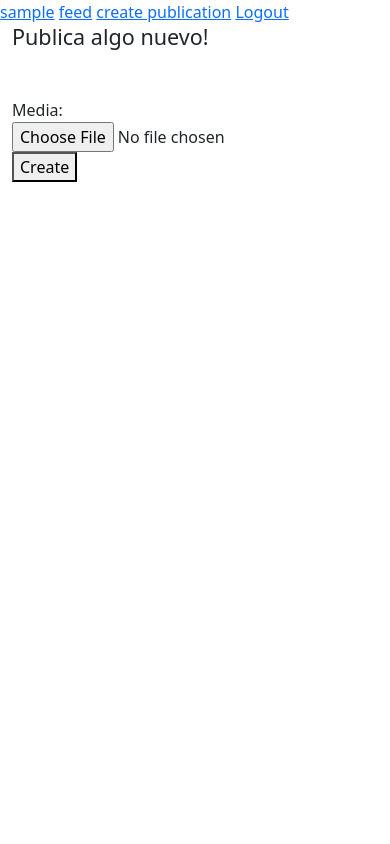
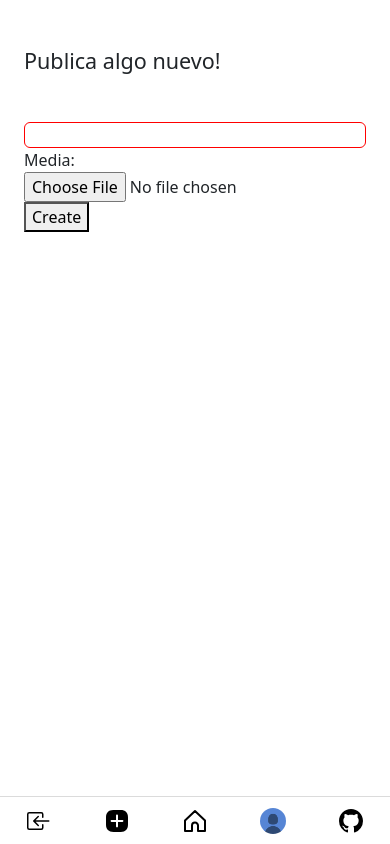
Before and after one commit to bliss-21/RedSocial, a Django app: page /create_publication in a window 390 px wide. Run offline with Django 4.2, Linux system fonts and the light colour scheme; the visitor is signed in with stand-in values (Sample User, id 1).

Commit message:
add sidebar responsive in base.html

```diff
--- a/src/core/templates/core/home.html
+++ b/src/core/templates/core/home.html
@@ -8,12 +8,7 @@
             <h1>RedSocial en {{host}}</h1>
             <h2>Bienvenido a nuestro sitio</h2>
             <p>Contenido de la página de inicio</p>
-            <a href="https://github.com/bliss-21/RedSocial" target="_blank">Ve el codigo aqui</a>
         </div>
     </div>
 
-    {% for t in p %}
-        <img src="{{t.media.url}}" alt="Mi imagen">
-    {% endfor %}
-
 {% endblock %}
--- a/src/publication/templates/publication/create_publication.html
+++ b/src/publication/templates/publication/create_publication.html
@@ -9,9 +9,13 @@
         <div class="row mt-5">
             <form method="post" enctype="multipart/form-data">
                 {% csrf_token %}
-
+                <div class="card p-0 custom-card" style="border: 1px red solid; ">
+                    <div class="card-body p-0" >
+                            <img src="" class="img-fluid"  id="preview" alt="" >
+                    </div>
+                </div>
                 <label for="media">Media:</label>
-                <input type="file" name="media" required>
+                <input id="foto" type="file" name="media" required>
 
                 <button type="submit">Create</button>
             </form>
@@ -19,5 +23,18 @@
         </div>
     </div>
 
+    <script>
+        const file = document.getElementById( 'foto' );
+        const img = document.getElementById( 'preview' );
+        file.addEventListener( 'change', e => {
+        if( e.target.files[0] ){
+            const reader = new FileReader( );
+            reader.onload = function( e ){
+            img.src = e.target.result;
+            }
+            reader.readAsDataURL(e.target.files[0])
+        }
+        } );
+    </script>
 
 {% endblock %}
--- /dev/null
+++ b/src/static/css/base.css
@@ -0,0 +1,152 @@
+html, body {
+    height: 100%;
+    margin: 0;
+    padding: 0;
+}
+
+a {
+    text-decoration: none;
+}
+
+.sidebar {
+    background-color: #ffffff;
+    height: 100%;
+    padding: 20px;
+    max-width: 245px;
+    border-right: 1px solid rgb(219, 219, 219);
+    position: sticky;
+    top: 0;
+}
+
+.sidebar-menu {
+    list-style: none;
+    padding: 0;
+    margin: 0;
+}
+
+.item-is-active a{
+    color: black;
+    font-weight: bold;
+    text-decoration: none;
+}
+
+.item-is-active svg {
+    width: calc(24px + 2px);
+    height: calc(24px + 2px);
+}
+
+.foto-profile{
+    width: calc(24px + 2px);
+    height: calc(24px + 2px);
+    border-radius: 100%;
+}
+
+.mi-item:hover {
+    background-color: #f2f2f2;
+    border-radius: 8px;
+    transition: background-color 0.3s;
+}
+
+.mi-item-content {
+    display: flex;
+    align-items: center;
+    width: 162px;
+    height: 48px;
+    margin-top: 2px;
+    margin-bottom: 2px;
+    padding: 12px;
+}
+
+.mi-item-content-label
+{
+    font-size: 16px;
+    padding-left: 16px;
+}
+
+.full-height {
+    min-height: 100vh;
+}
+
+.mi-item-bottom
+{
+    position: absolute;
+    bottom: 0;
+    left: 0;
+    padding-left: 20px;
+    border-top: 1px solid rgb(219, 219, 219);
+    width: 100%;
+    border-radius: 0px !important;
+}
+
+
+/* sidebar bottom init */
+    .sidebar-bottom {
+        display: none;
+        position: fixed;
+        bottom: 0;
+        left: 0;
+        width: 100%;
+        height: 48px;
+        justify-content: space-around;
+        align-items: center;
+        border-top: 1px solid rgb(219, 219, 219);
+        background-color: #ffffff;
+    }
+
+    .sidebar-bottom-item
+    {
+        width: 48px;
+        height: 48px;
+        /* display: inline-block;
+        align-items: center; */
+
+        display: flex;
+        align-items: center;
+        justify-content: center;
+
+    }
+
+    .sidebar-bottom-item:hover svg {
+        transform: scale(1.1);
+        transition: transform 0.3s ease;
+    }
+
+/* sidebar bottom end */
+
+
+@media (max-width: 768px) {
+    .sidebar {
+        display: none;
+    }
+
+    .sidebar-bottom {
+        display: flex;
+    }
+}
+
+@media (max-width: 960px) {
+
+    .sidebar
+    {
+        max-width: 90px;
+    }
+
+    .mi-item-content
+    {
+        width: 48px;
+    }
+
+    .mi-item-content-label
+    {
+        display: none;
+        padding-left: 0px;
+
+    }
+
+}
+
+/* feed_publication.html */
+/* .custom-card {
+    max-width: 628px;
+    margin-bottom: 15px;
+} */
--- a/src/templates/base.html
+++ b/src/templates/base.html
@@ -6,33 +6,34 @@
     <meta http-equiv="X-UA-Compatible" content="IE=edge">
     <meta name="viewport" content="width=device-width, initial-scale=1.0">
     <title>{% block title %}Título del sitio{% endblock %}</title>
+    {% load static %}
+
 
     <!--bootstrap-->
     <link href="https://cdn.jsdelivr.net/npm/bootstrap@5.2.3/dist/css/bootstrap.min.css" rel="stylesheet" integrity="sha384-rbsA2VBKQhggwzxH7pPCaAqO46MgnOM80zW1RWuH61DGLwZJEdK2Kadq2F9CUG65" crossorigin="anonymous">
     <script src="https://cdn.jsdelivr.net/npm/bootstrap@5.2.3/dist/js/bootstrap.bundle.min.js" integrity="sha384-kenU1KFdBIe4zVF0s0G1M5b4hcpxyD9F7jL+jjXkk+Q2h455rYXK/7HAuoJl+0I4" crossorigin="anonymous"></script>
 
-    <style>
-        /* feed_publication.html */
-        .custom-card {
-            /* max-width: 468px; */
-            max-width: 628px;
-            margin-bottom: 15px;
-        }
-
-    </style>
+    <link rel="stylesheet" type="text/css" href="{% static 'css/base.css' %}">
 
 </head>
 <body>
+    <div class="container-fluid  ">
+        <div class="row ">
+            <!-- Sidebar init -->
+            {% include 'sidebar.html' %}
+            <!-- Sidebar end -->
 
-    {% if user.is_authenticated %}
-        <a href="{% url 'me' %}">{{ user.username }}</a>
-        <a href="{% url 'feed' %}">feed</a>
-        <a href="{% url 'create_publication' %}">create publication</a>
-        <a href="{% url 'logout' %}">Logout</a>
-    {% else %}
-        <a href="{% url 'login' %}">Login</a>
-    {% endif %}
+            <!-- Content init -->
+            <div class="col-md-10 mt-5 content">
+                {% block content %}{% endblock %}
+            </div>
+            <!-- Content end -->
+        </div>
+    </div>
 
-    {% block content %}{% endblock %}
+    <!-- sidebar horizontal -->
+    {% include 'sidebar-bottom.html' %}
+    <!-- sidebar horizontal END-->
 </body>
+
 </html>
--- a/src/templates/components/feed_publication.html
+++ b/src/templates/components/feed_publication.html
@@ -2,7 +2,7 @@
 <!-- START OF POSTS -->
 <!-- <div class="d-flex flex-column mt-4 mb-4"> -->
 
-<div class="card p-0 custom-card" style="border: 1px red solid;">
+<div class="card p-0 custom-card" style="border: 1px red solid; max-width: 626px;">
     <div class="card-body p-0">
             <img class="img-fluid" src="{{post.media.url}}" />
     </div>
--- /dev/null
+++ b/src/templates/sidebar-bottom.html
@@ -0,0 +1,64 @@
+<!-- sidebar-bottom.html -->
+{% load static %}
+<div class="sidebar-bottom">
+
+    {% if user.is_authenticated %}
+        <div class="sidebar-bottom-item">
+            <a href="{% url 'logout' %}" target="_blank">
+                <svg xmlns="http://www.w3.org/2000/svg" width="24" height="24" fill="black" class="bi bi-box-arrow-in-left" viewBox="0 0 16 16">
+                    <path fill-rule="evenodd" d="M10 3.5a.5.5 0 0 0-.5-.5h-8a.5.5 0 0 0-.5.5v9a.5.5 0 0 0 .5.5h8a.5.5 0 0 0 .5-.5v-2a.5.5 0 0 1 1 0v2A1.5 1.5 0 0 1 9.5 14h-8A1.5 1.5 0 0 1 0 12.5v-9A1.5 1.5 0 0 1 1.5 2h8A1.5 1.5 0 0 1 11 3.5v2a.5.5 0 0 1-1 0v-2z"/>
+                    <path fill-rule="evenodd" d="M4.146 8.354a.5.5 0 0 1 0-.708l3-3a.5.5 0 1 1 .708.708L5.707 7.5H14.5a.5.5 0 0 1 0 1H5.707l2.147 2.146a.5.5 0 0 1-.708.708l-3-3z"/>
+                </svg>
+            </a>
+        </div>
+    {% else %}
+        <div class="sidebar-bottom-item">
+            <a href="{% url 'login' %}" target="_blank">
+                <svg xmlns="http://www.w3.org/2000/svg" width="24" height="24" fill="black" class="bi bi-box-arrow-in-right" viewBox="0 0 16 16">
+                    <path fill-rule="evenodd" d="M6 3.5a.5.5 0 0 1 .5-.5h8a.5.5 0 0 1 .5.5v9a.5.5 0 0 1-.5.5h-8a.5.5 0 0 1-.5-.5v-2a.5.5 0 0 0-1 0v2A1.5 1.5 0 0 0 6.5 14h8a1.5 1.5 0 0 0 1.5-1.5v-9A1.5 1.5 0 0 0 14.5 2h-8A1.5 1.5 0 0 0 5 3.5v2a.5.5 0 0 0 1 0v-2z"/>
+                    <path fill-rule="evenodd" d="M11.854 8.354a.5.5 0 0 0 0-.708l-3-3a.5.5 0 1 0-.708.708L10.293 7.5H1.5a.5.5 0 0 0 0 1h8.793l-2.147 2.146a.5.5 0 0 0 .708.708l3-3z"/>
+                </svg>
+            </a>
+        </div>
+    {% endif %}
+
+    {% if user.is_authenticated %}
+
+        <!-- new post -->
+        <div class="sidebar-bottom-item">
+            <a href="{% url 'create_publication' %}" target="_blank">
+                {% if request.path == '/create_publication' %}
+                    <svg aria-label="Nueva publicación" color="rgb(0, 0, 0)" fill="rgb(0, 0, 0)" height="24" role="img" viewBox="0 0 24 24" width="24"><path d="m12.003 5.545-.117.006-.112.02a1 1 0 0 0-.764.857l-.007.117V11H6.544l-.116.007a1 1 0 0 0-.877.876L5.545 12l.007.117a1 1 0 0 0 .877.876l.116.007h4.457l.001 4.454.007.116a1 1 0 0 0 .876.877l.117.007.117-.007a1 1 0 0 0 .876-.877l.007-.116V13h4.452l.116-.007a1 1 0 0 0 .877-.876l.007-.117-.007-.117a1 1 0 0 0-.877-.876L17.455 11h-4.453l.001-4.455-.007-.117a1 1 0 0 0-.876-.877ZM8.552.999h6.896c2.754 0 4.285.579 5.664 1.912 1.255 1.297 1.838 2.758 1.885 5.302L23 8.55v6.898c0 2.755-.578 4.286-1.912 5.664-1.298 1.255-2.759 1.838-5.302 1.885l-.338.003H8.552c-2.754 0-4.285-.579-5.664-1.912-1.255-1.297-1.839-2.758-1.885-5.302L1 15.45V8.551c0-2.754.579-4.286 1.912-5.664C4.21 1.633 5.67 1.05 8.214 1.002L8.552 1Z"></path></svg>
+                {% else %}
+                    <svg aria-label="Nueva publicación" color="rgb(0, 0, 0)" fill="rgb(0, 0, 0)" height="24" role="img" viewBox="0 0 24 24" width="24"><path d="M2 12v3.45c0 2.849.698 4.005 1.606 4.944.94.909 2.098 1.608 4.946 1.608h6.896c2.848 0 4.006-.7 4.946-1.608C21.302 19.455 22 18.3 22 15.45V8.552c0-2.849-.698-4.006-1.606-4.945C19.454 2.7 18.296 2 15.448 2H8.552c-2.848 0-4.006.699-4.946 1.607C2.698 4.547 2 5.703 2 8.552Z" fill="none" stroke="currentColor" stroke-linecap="round" stroke-linejoin="round" stroke-width="2"></path><line fill="none" stroke="currentColor" stroke-linecap="round" stroke-linejoin="round" stroke-width="2" x1="6.545" x2="17.455" y1="12.001" y2="12.001"></line><line fill="none" stroke="currentColor" stroke-linecap="round" stroke-linejoin="round" stroke-width="2" x1="12.003" x2="12.003" y1="6.545" y2="17.455"></line></svg>
+                {% endif %}
+            </a>
+        </div>
+
+        <!-- feed -->
+        <div class="sidebar-bottom-item">
+            <a href="{% url 'feed' %}" target="_blank">
+                {% if request.path == '/feed' %}
+                    <svg aria-label="Inicio" color="rgb(0, 0, 0)" fill="rgb(0, 0, 0)" height="24" role="img" viewBox="0 0 24 24" width="24"><path d="M22 23h-6.001a1 1 0 0 1-1-1v-5.455a2.997 2.997 0 1 0-5.993 0V22a1 1 0 0 1-1 1H2a1 1 0 0 1-1-1V11.543a1.002 1.002 0 0 1 .31-.724l10-9.543a1.001 1.001 0 0 1 1.38 0l10 9.543a1.002 1.002 0 0 1 .31.724V22a1 1 0 0 1-1 1Z"></path></svg>
+                {% else %}
+                    <svg aria-label="Inicio" color="rgb(0, 0, 0)" fill="rgb(0, 0, 0)" height="24" role="img" viewBox="0 0 24 24" width="24"><path d="M9.005 16.545a2.997 2.997 0 0 1 2.997-2.997A2.997 2.997 0 0 1 15 16.545V22h7V11.543L12 2 2 11.543V22h7.005Z" fill="none" stroke="currentColor" stroke-linejoin="round" stroke-width="2"></path></svg>
+                {% endif %}
+            </a>
+        </div>
+
+        <!-- profile -->
+        <div class="sidebar-bottom-item">
+            <a href="{% url 'me' %}" target="_blank">
+                <img class="foto-profile" src="{% static 'img/default/default_profile.png'%}" alt="profile.img">
+            </a>
+        </div>
+    {% endif %}
+
+    <!-- source code -->
+    <div class="sidebar-bottom-item">
+        <a href="https://github.com/bliss-21/RedSocial" target="_blank">
+            <svg height="24" aria-hidden="true" viewBox="0 0 16 16" version="1.1" width="24" data-view-component="true" class="octicon octicon-mark-github v-align-middle color-fg-default"><path d="M8 0c4.42 0 8 3.58 8 8a8.013 8.013 0 0 1-5.45 7.59c-.4.08-.55-.17-.55-.38 0-.27.01-1.13.01-2.2 0-.75-.25-1.23-.54-1.48 1.78-.2 3.65-.88 3.65-3.95 0-.88-.31-1.59-.82-2.15.08-.2.36-1.02-.08-2.12 0 0-.67-.22-2.2.82-.64-.18-1.32-.27-2-.27-.68 0-1.36.09-2 .27-1.53-1.03-2.2-.82-2.2-.82-.44 1.1-.16 1.92-.08 2.12-.51.56-.82 1.28-.82 2.15 0 3.06 1.86 3.75 3.64 3.95-.23.2-.44.55-.51 1.07-.46.21-1.61.55-2.33-.66-.15-.24-.6-.83-1.23-.82-.67.01-.27.38.01.53.34.19.73.9.82 1.13.16.45.68 1.31 2.69.94 0 .67.01 1.3.01 1.49 0 .21-.15.45-.55.38A7.995 7.995 0 0 1 0 8c0-4.42 3.58-8 8-8Z"></path></svg>
+        </a>
+    </div>
+
+</div>
--- /dev/null
+++ b/src/templates/sidebar.html
@@ -0,0 +1,125 @@
+<!-- sidebar.html -->
+{% load static %}
+<div class="col-md-2 sidebar full-height">
+
+    <div class="sidebar-menu ">
+
+        {% if user.is_authenticated %}
+
+            <!-- feed -->
+            <div class="mi-item {% if request.path == '/feed' %} item-is-active {% endif %}" >
+                <a href="{% url 'feed' %}" >
+                    <div   class="mi-item-content">
+
+                        {% if request.path == '/feed' %}
+                        <svg aria-label="Inicio" class="_ab6-" color="rgb(0, 0, 0)" fill="rgb(0, 0, 0)" height="24" role="img" viewBox="0 0 24 24" width="24"><path d="M22 23h-6.001a1 1 0 0 1-1-1v-5.455a2.997 2.997 0 1 0-5.993 0V22a1 1 0 0 1-1 1H2a1 1 0 0 1-1-1V11.543a1.002 1.002 0 0 1 .31-.724l10-9.543a1.001 1.001 0 0 1 1.38 0l10 9.543a1.002 1.002 0 0 1 .31.724V22a1 1 0 0 1-1 1Z"></path></svg>
+                        {% else %}
+                        <svg aria-label="Inicio" color="rgb(0, 0, 0)" fill="rgb(0, 0, 0)" height="24" role="img" viewBox="0 0 24 24" width="24"><path d="M9.005 16.545a2.997 2.997 0 0 1 2.997-2.997A2.997 2.997 0 0 1 15 16.545V22h7V11.543L12 2 2 11.543V22h7.005Z" fill="none" stroke="currentColor" stroke-linejoin="round" stroke-width="2"></path></svg>
+                        {% endif %}
+                        <div class="mi-item-content-label ">feed</div>
+
+                    </div>
+                </a>
+            </div>
+
+            <!-- nueva publicacion -->
+            <div class="mi-item {% if request.path == '/create_publication' %} item-is-active {% endif %}" >
+                <a href="{% url 'create_publication' %}"  >
+                    <div  class="mi-item-content">
+
+                        {% if request.path == '/create_publication' %}
+                            <svg aria-label="Nueva publicación" class="_ab6-" color="rgb(0, 0, 0)" fill="rgb(0, 0, 0)" height="24" role="img" viewBox="0 0 24 24" width="24"><path d="m12.003 5.545-.117.006-.112.02a1 1 0 0 0-.764.857l-.007.117V11H6.544l-.116.007a1 1 0 0 0-.877.876L5.545 12l.007.117a1 1 0 0 0 .877.876l.116.007h4.457l.001 4.454.007.116a1 1 0 0 0 .876.877l.117.007.117-.007a1 1 0 0 0 .876-.877l.007-.116V13h4.452l.116-.007a1 1 0 0 0 .877-.876l.007-.117-.007-.117a1 1 0 0 0-.877-.876L17.455 11h-4.453l.001-4.455-.007-.117a1 1 0 0 0-.876-.877ZM8.552.999h6.896c2.754 0 4.285.579 5.664 1.912 1.255 1.297 1.838 2.758 1.885 5.302L23 8.55v6.898c0 2.755-.578 4.286-1.912 5.664-1.298 1.255-2.759 1.838-5.302 1.885l-.338.003H8.552c-2.754 0-4.285-.579-5.664-1.912-1.255-1.297-1.839-2.758-1.885-5.302L1 15.45V8.551c0-2.754.579-4.286 1.912-5.664C4.21 1.633 5.67 1.05 8.214 1.002L8.552 1Z"></path></svg>
+                        {% else %}
+                            <svg aria-label="Nueva publicación" class="_ab6-" color="rgb(0, 0, 0)" fill="rgb(0, 0, 0)" height="24" role="img" viewBox="0 0 24 24" width="24"><path d="M2 12v3.45c0 2.849.698 4.005 1.606 4.944.94.909 2.098 1.608 4.946 1.608h6.896c2.848 0 4.006-.7 4.946-1.608C21.302 19.455 22 18.3 22 15.45V8.552c0-2.849-.698-4.006-1.606-4.945C19.454 2.7 18.296 2 15.448 2H8.552c-2.848 0-4.006.699-4.946 1.607C2.698 4.547 2 5.703 2 8.552Z" fill="none" stroke="currentColor" stroke-linecap="round" stroke-linejoin="round" stroke-width="2"></path><line fill="none" stroke="currentColor" stroke-linecap="round" stroke-linejoin="round" stroke-width="2" x1="6.545" x2="17.455" y1="12.001" y2="12.001"></line><line fill="none" stroke="currentColor" stroke-linecap="round" stroke-linejoin="round" stroke-width="2" x1="12.003" x2="12.003" y1="6.545" y2="17.455"></line></svg>
+                        {% endif %}
+                        <div class="mi-item-content-label ">Nuevo</div>
+
+                    </div>
+                </a>
+            </div>
+
+
+            <!-- perfil del usuario -->
+            <div class="mi-item {% if request.path == '/me' %} item-is-active {% endif %}" >
+                <a href="{% url 'me' %}"  >
+                    <div   class="mi-item-content">
+
+
+                        <img class="foto-profile" src="{% static 'img/default/default_profile.png'%}" alt="profile.img">
+
+                        <div  class="mi-item-content-label ">{{ user.username }}</div>
+
+                    </div>
+                </a>
+            </div>
+
+
+
+
+
+
+            <div class="mi-item" >
+                <a href="https://github.com/bliss-21/RedSocial" target="_blank"  >
+                    <div  class="mi-item-content">
+
+                        <svg height="24" aria-hidden="true" viewBox="0 0 16 16" version="1.1" width="24" data-view-component="true" class="octicon octicon-mark-github v-align-middle color-fg-default">
+                            <path d="M8 0c4.42 0 8 3.58 8 8a8.013 8.013 0 0 1-5.45 7.59c-.4.08-.55-.17-.55-.38 0-.27.01-1.13.01-2.2 0-.75-.25-1.23-.54-1.48 1.78-.2 3.65-.88 3.65-3.95 0-.88-.31-1.59-.82-2.15.08-.2.36-1.02-.08-2.12 0 0-.67-.22-2.2.82-.64-.18-1.32-.27-2-.27-.68 0-1.36.09-2 .27-1.53-1.03-2.2-.82-2.2-.82-.44 1.1-.16 1.92-.08 2.12-.51.56-.82 1.28-.82 2.15 0 3.06 1.86 3.75 3.64 3.95-.23.2-.44.55-.51 1.07-.46.21-1.61.55-2.33-.66-.15-.24-.6-.83-1.23-.82-.67.01-.27.38.01.53.34.19.73.9.82 1.13.16.45.68 1.31 2.69.94 0 .67.01 1.3.01 1.49 0 .21-.15.45-.55.38A7.995 7.995 0 0 1 0 8c0-4.42 3.58-8 8-8Z"></path>
+                        </svg>
+
+                        <div   class="mi-item-content-label ">
+                            Codigo
+                            <svg xmlns="http://www.w3.org/2000/svg"  style="padding-bottom: 4px;" width="18" height="18" fill="currentColor" class="bi bi-arrow-up-right-square" viewBox="0 0 16 16">
+                                <path fill-rule="evenodd" d="M15 2a1 1 0 0 0-1-1H2a1 1 0 0 0-1 1v12a1 1 0 0 0 1 1h12a1 1 0 0 0 1-1V2zM0 2a2 2 0 0 1 2-2h12a2 2 0 0 1 2 2v12a2 2 0 0 1-2 2H2a2 2 0 0 1-2-2V2zm5.854 8.803a.5.5 0 1 1-.708-.707L9.243 6H6.475a.5.5 0 1 1 0-1h3.975a.5.5 0 0 1 .5.5v3.975a.5.5 0 1 1-1 0V6.707l-4.096 4.096z"/>
+                              </svg>
+                        </div>
+
+                    </div>
+                </a>
+            </div>
+
+            <div class="mi-item mi-item-bottom " >
+                <a href="{% url 'logout' %}"  >
+                    <div  class="mi-item-content">
+
+                        <svg xmlns="http://www.w3.org/2000/svg" width="24" height="24" fill="black" class="bi bi-box-arrow-in-left" viewBox="0 0 16 16">
+                            <path fill-rule="evenodd" d="M10 3.5a.5.5 0 0 0-.5-.5h-8a.5.5 0 0 0-.5.5v9a.5.5 0 0 0 .5.5h8a.5.5 0 0 0 .5-.5v-2a.5.5 0 0 1 1 0v2A1.5 1.5 0 0 1 9.5 14h-8A1.5 1.5 0 0 1 0 12.5v-9A1.5 1.5 0 0 1 1.5 2h8A1.5 1.5 0 0 1 11 3.5v2a.5.5 0 0 1-1 0v-2z"/>
+                            <path fill-rule="evenodd" d="M4.146 8.354a.5.5 0 0 1 0-.708l3-3a.5.5 0 1 1 .708.708L5.707 7.5H14.5a.5.5 0 0 1 0 1H5.707l2.147 2.146a.5.5 0 0 1-.708.708l-3-3z"/>
+                        </svg>
+                        <div class="mi-item-content-label ">Logout</div>
+
+                    </div>
+                </a>
+            </div>
+
+        {% else %}
+
+            <div class="mi-item " >
+                <a href="https://github.com/bliss-21/RedSocial" target="_blank"  >
+                    <div  class="mi-item-content">
+
+                        <svg height="24" aria-hidden="true" viewBox="0 0 16 16" version="1.1" width="24" data-view-component="true" class="octicon octicon-mark-github v-align-middle color-fg-default">
+                            <path d="M8 0c4.42 0 8 3.58 8 8a8.013 8.013 0 0 1-5.45 7.59c-.4.08-.55-.17-.55-.38 0-.27.01-1.13.01-2.2 0-.75-.25-1.23-.54-1.48 1.78-.2 3.65-.88 3.65-3.95 0-.88-.31-1.59-.82-2.15.08-.2.36-1.02-.08-2.12 0 0-.67-.22-2.2.82-.64-.18-1.32-.27-2-.27-.68 0-1.36.09-2 .27-1.53-1.03-2.2-.82-2.2-.82-.44 1.1-.16 1.92-.08 2.12-.51.56-.82 1.28-.82 2.15 0 3.06 1.86 3.75 3.64 3.95-.23.2-.44.55-.51 1.07-.46.21-1.61.55-2.33-.66-.15-.24-.6-.83-1.23-.82-.67.01-.27.38.01.53.34.19.73.9.82 1.13.16.45.68 1.31 2.69.94 0 .67.01 1.3.01 1.49 0 .21-.15.45-.55.38A7.995 7.995 0 0 1 0 8c0-4.42 3.58-8 8-8Z"></path>
+                        </svg>
+
+                        <div   class="mi-item-content-label ">Codigo</div>
+
+                    </div>
+                </a>
+            </div>
+
+            <div class="mi-item" >
+                <a href="{% url 'login' %}"  >
+                    <div  class="mi-item-content">
+
+                        <svg xmlns="http://www.w3.org/2000/svg" width="24" height="24" fill="black" class="bi bi-box-arrow-in-right" viewBox="0 0 16 16">
+                            <path fill-rule="evenodd" d="M6 3.5a.5.5 0 0 1 .5-.5h8a.5.5 0 0 1 .5.5v9a.5.5 0 0 1-.5.5h-8a.5.5 0 0 1-.5-.5v-2a.5.5 0 0 0-1 0v2A1.5 1.5 0 0 0 6.5 14h8a1.5 1.5 0 0 0 1.5-1.5v-9A1.5 1.5 0 0 0 14.5 2h-8A1.5 1.5 0 0 0 5 3.5v2a.5.5 0 0 0 1 0v-2z"/>
+                            <path fill-rule="evenodd" d="M11.854 8.354a.5.5 0 0 0 0-.708l-3-3a.5.5 0 1 0-.708.708L10.293 7.5H1.5a.5.5 0 0 0 0 1h8.793l-2.147 2.146a.5.5 0 0 0 .708.708l3-3z"/>
+                        </svg>
+                        <div class="mi-item-content-label ">Login</div>
+
+                    </div>
+                </a>
+            </div>
+        {% endif %}
+    </div>
+</div>
```
Also changed, not shown: src/core/templates/core/feed.html (+7 -2 lines), src/core/templates/core/me.html (+156 -10 lines), src/static/img/default/default_profile.png (added).
